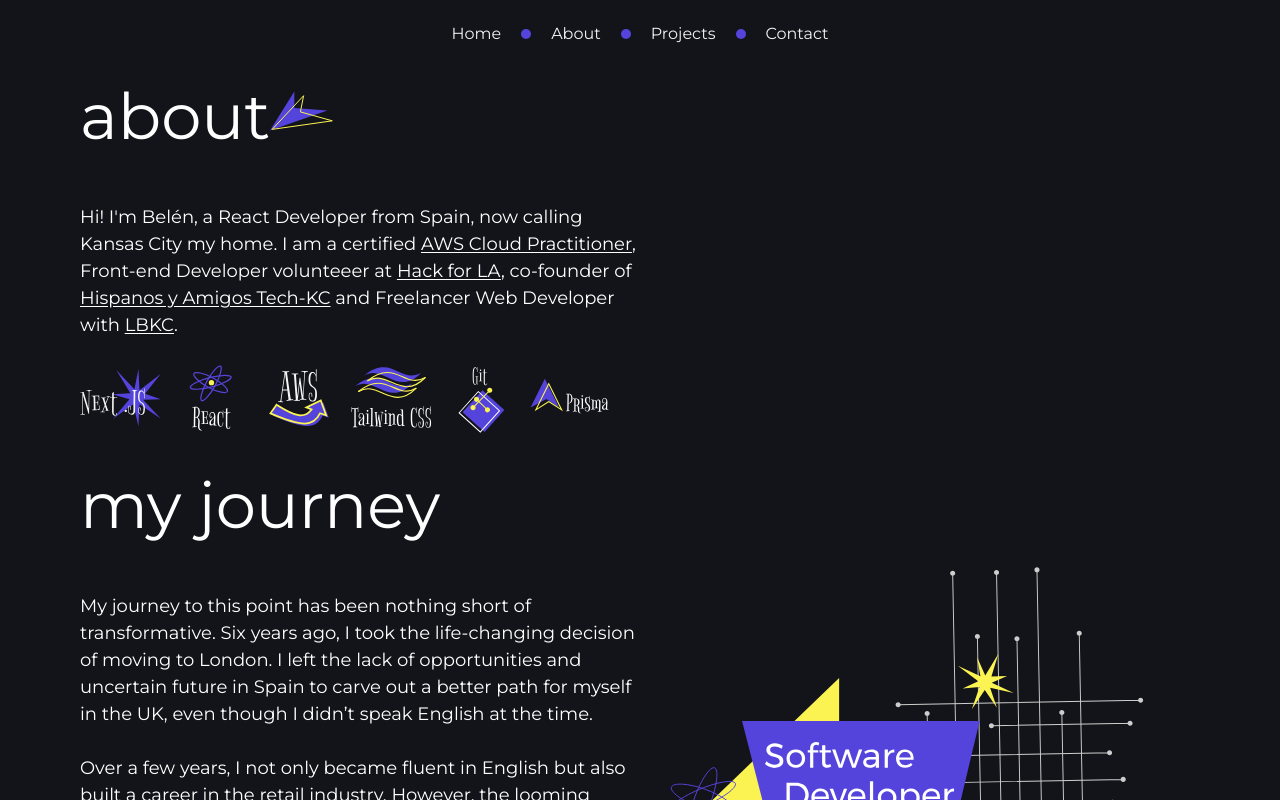
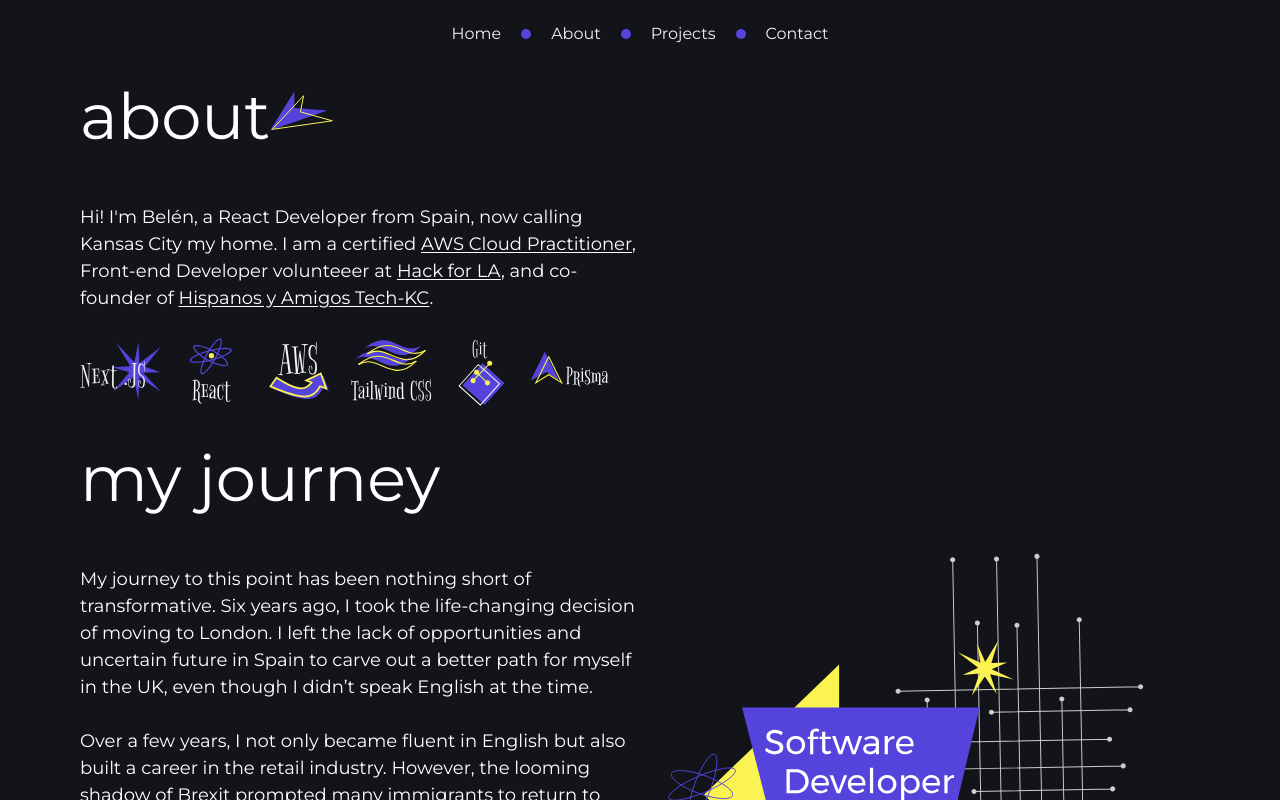
Before and after one commit to 93Belen/portfolio, a Next.js app: page /belengm/about in a window 1280 px wide. Shown: the top 800 px of the page. Built offline with nearby package versions, Linux system fonts and the light colour scheme.

Commit message:
removed lbkc

```diff
--- a/app/belengm/about/page.tsx
+++ b/app/belengm/about/page.tsx
@@ -16,7 +16,7 @@ export default function About(){
                 <SVGh2/>
             </div>
             <div className='flex flex-col gap-[1.5rem]'>
-                <p className='text-white text-sm md:text-md lg:text-sm'>Hi! I'm Belén, a React Developer from Spain, now calling Kansas City my home. I am a certified <Link className='underline underline-offset-2 hover:text-yellow' target='_blank' href='https://www.credly.com/badges/35ca5e48-5c22-4baa-a453-4b109cb7e6d4/public_url'>AWS Cloud Practitioner</Link>, Front-end Developer volunteeer at <Link className='underline underline-offset-2 hover:text-yellow' target='_blank' href='https://www.hackforla.org'>Hack for LA</Link>, co-founder of <Link target='_blank' className='underline underline-offset-2 hover:text-yellow' href='https://www.meetup.com/hispanos-y-amigos-tech-kc/'>Hispanos y Amigos Tech-KC</Link> and Freelancer Web Developer with <Link target='_blank' className='underline underline-offset-2 hover:text-yellow' href='https://www.instagram.com/lbkc.web/'>LBKC</Link>.</p>
+                <p className='text-white text-sm md:text-md lg:text-sm'>Hi! I'm Belén, a React Developer from Spain, now calling Kansas City my home. I am a certified <Link className='underline underline-offset-2 hover:text-yellow' target='_blank' href='https://www.credly.com/badges/35ca5e48-5c22-4baa-a453-4b109cb7e6d4/public_url'>AWS Cloud Practitioner</Link>, Front-end Developer volunteeer at <Link className='underline underline-offset-2 hover:text-yellow' target='_blank' href='https://www.hackforla.org'>Hack for LA</Link>, and co-founder of <Link target='_blank' className='underline underline-offset-2 hover:text-yellow' href='https://www.meetup.com/hispanos-y-amigos-tech-kc/'>Hispanos y Amigos Tech-KC</Link>.</p>
                 <div className='md:max-w-[95%] flex flex-row gap-2'>
                 <NextJs/>
                 <React/>
```
